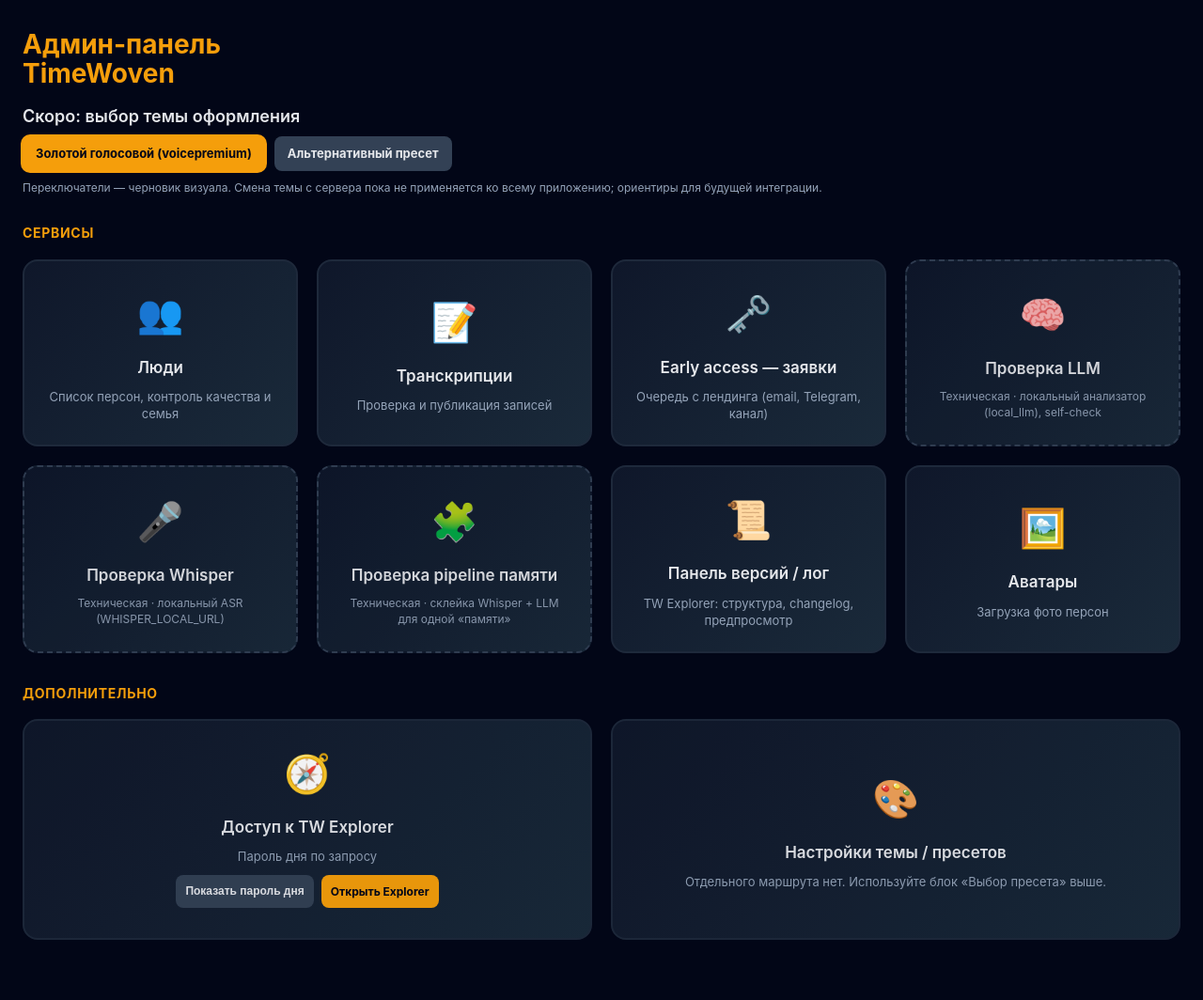
After one commit to Dmitriy-Bondarev/TimeWoven, a Python web app: template app/web/templates/admin/admindashboard.html in a window 1280 px wide. The commit adds this page. Shown: the whole page at 94% size. Run offline with Jinja, Linux system fonts and the light colour scheme; the template is opened without the code that fills it, so the values that code supplies are empty.

Commit message:
style(admin): people search panel, avatars surface, dashboard early-access + tech tiles
Made-with: Cursor

```diff
--- /dev/null
+++ b/app/web/templates/admin/admindashboard.html
@@ -0,0 +1,227 @@
+<!DOCTYPE html>
+<html lang="ru">
+<head>
+  <meta charset="UTF-8">
+  <meta name="viewport" content="width=device-width, initial-scale=1.0">
+  <title>Админ-панель TimeWoven</title>
+  <link rel="stylesheet" href="/static/site/theme.css" />
+  <style>
+    :root {
+      color-scheme: light dark;
+      --bg: #020617;
+      --card: #0f172a;
+      --text: #e5e7eb;
+      --muted: #94a3b8;
+      --accent: #f59e0b;
+      --ok: #22c55e;
+      --hover: #1e293b;
+      --line: #1e293b;
+    }
+    * { box-sizing: border-box; margin: 0; padding: 0; }
+    body {
+      background: var(--bg) !important;
+      color: var(--text) !important;
+      font-family: -apple-system, BlinkMacSystemFont, "Segoe UI", sans-serif !important;
+      padding: 32px 24px;
+    }
+    h1 { font-size: 28px; font-weight: 700; margin-bottom: 20px; color: var(--accent); }
+    h2 { font-size: 16px; font-weight: 700; color: var(--accent); margin: 0 0 12px; }
+    .section-label {
+      font-size: 14px; font-weight: 700; color: var(--accent);
+      text-transform: uppercase; letter-spacing: 0.05em; margin: 0 0 12px;
+    }
+    /* Theme preset pills (same weight as CTA on /admin/people) */
+    .theme-presets { margin-bottom: 28px; }
+    .theme-presets h2 { text-transform: none; font-size: 18px; color: var(--text); font-weight: 600; margin-bottom: 12px; }
+    .theme-pill-row { display: flex; flex-wrap: wrap; gap: 10px; align-items: center; }
+    .admin-btn, a.admin-btn, button.admin-btn {
+      display: inline-block;
+      color: #020617;
+      background: var(--accent);
+      font-size: 13px;
+      text-decoration: none;
+      border: none;
+      padding: 8px 14px;
+      border-radius: 8px;
+      font-weight: 700;
+      cursor: default;
+    }
+    a.admin-btn { cursor: pointer; }
+    a.admin-btn:hover { filter: brightness(1.05); }
+    .theme-pill.is-active {
+      box-shadow: 0 0 0 2px var(--accent);
+    }
+    .theme-pill.muted { background: #334155; color: var(--text); }
+    .theme-note { color: var(--muted); font-size: 12px; margin-top: 8px; }
+    .admin-grid {
+      display: grid;
+      grid-template-columns: repeat(auto-fit, minmax(260px, 1fr));
+      gap: 20px;
+      margin-bottom: 32px;
+    }
+    a.admin-tile, div.admin-tile {
+      display: flex;
+      flex-direction: column;
+      justify-content: center;
+      align-items: center;
+      min-height: 180px;
+      background: linear-gradient(135deg, var(--card) 0%, #1a2a3a 100%);
+      border: 2px solid #1e293b;
+      border-radius: 16px;
+      padding: 24px;
+      text-decoration: none;
+      color: inherit;
+      transition: all 0.25s ease;
+    }
+    a.admin-tile:hover {
+      border-color: var(--accent);
+      background: linear-gradient(135deg, var(--hover) 0%, #243649 100%);
+      transform: translateY(-3px);
+      box-shadow: 0 10px 28px rgba(245, 158, 11, 0.12);
+    }
+    .admin-tile.is-static { cursor: default; opacity: 0.95; }
+    /* Технические / WIP-плитки: те же маршруты, только визуальное отличие */
+    a.admin-tile.admin-tile--tech {
+      border-style: dashed;
+      border-color: #334155;
+      opacity: 0.92;
+    }
+    a.admin-tile.admin-tile--tech:hover {
+      border-color: rgba(245, 158, 11, 0.4);
+    }
+    a.admin-tile.admin-tile--tech .tile-desc { font-size: 12px; }
+    .admin-tile .tile-icon { font-size: 40px; margin-bottom: 12px; }
+    .admin-tile .tile-title { font-size: 17px; font-weight: 600; text-align: center; margin-bottom: 8px; }
+    .admin-tile .tile-desc { font-size: 13px; color: var(--muted); text-align: center; line-height: 1.4; }
+    .admin-section {
+      border: 1px solid var(--line);
+      border-radius: 14px;
+      padding: 20px 22px;
+      background: #0f172a;
+      max-width: 720px;
+    }
+    .admin-section p { color: var(--text); font-size: 14px; line-height: 1.5; margin: 0 0 10px; }
+    .admin-section a { color: var(--accent); font-weight: 600; }
+    .admin-section a:hover { text-decoration: underline; }
+    .subgrid { margin-top: 8px; }
+    .section-title { font-size: 14px; font-weight: 700; color: var(--accent); text-transform: uppercase; letter-spacing: 0.05em; margin-bottom: 16px; margin-top: 0; }
+    .explorer-actions { margin-top: 10px; display: flex; gap: 8px; flex-wrap: wrap; justify-content: center; }
+    .mini-btn { text-decoration: none; color: #020617; background: var(--accent); border-radius: 8px; padding: 8px 10px; font-size: 12px; font-weight: 700; border: none; cursor: pointer; }
+    .mini-btn:hover { opacity: 0.9; }
+    .mini-btn.secondary { color: var(--text); background: #334155; }
+    .pw-box { margin-top: 8px; font-family: ui-monospace, SFMono-Regular, Menlo, Monaco, Consolas, monospace; font-size: 16px; font-weight: 700; color: var(--accent); border: 1px solid #334155; border-radius: 8px; padding: 6px 10px; background: #020617; }
+    .muted-note { color: var(--muted); font-size: 12px; margin-top: 8px; }
+  </style>
+</head>
+<body>
+  <h1>Админ-панель TimeWoven</h1>
+
+  <section class="theme-presets" aria-label="Скоро: выбор темы оформления">
+    <h2>Скоро: выбор темы оформления</h2>
+    <div class="theme-pill-row" aria-hidden="true">
+      <span class="admin-btn theme-pill is-active" title="Пресет по умолчанию (без смены на стороне сервера)">Золотой голосовой (voicepremium)</span>
+      <span class="admin-btn theme-pill muted" title="Альтернативный внешний вид (UI-only)">Альтернативный пресет</span>
+    </div>
+    <p class="theme-note">Переключатели — черновик визуала. Смена темы с сервера пока не применяется ко всему приложению; ориентиры для будущей интеграции.</p>
+  </section>
+
+  <p class="section-title">Сервисы</p>
+  <div class="admin-grid" role="navigation" aria-label="Сервисы админки">
+    <a href="/admin/people" class="admin-tile">
+      <div class="tile-icon">👥</div>
+      <div class="tile-title">Люди</div>
+      <div class="tile-desc">Список персон, контроль качества и семья</div>
+    </a>
+    <a href="/admin/transcriptions" class="admin-tile">
+      <div class="tile-icon">📝</div>
+      <div class="tile-title">Транскрипции</div>
+      <div class="tile-desc">Проверка и публикация записей</div>
+    </a>
+    <a href="/admin/early-access" class="admin-tile">
+      <div class="tile-icon">🗝️</div>
+      <div class="tile-title">Early access — заявки</div>
+      <div class="tile-desc">Очередь с лендинга (email, Telegram, канал)</div>
+    </a>
+    <a href="{{ local_llm_check_url|default('/admin/ai/local-llm-check') }}" class="admin-tile admin-tile--tech">
+      <div class="tile-icon">🧠</div>
+      <div class="tile-title">Проверка LLM</div>
+      <div class="tile-desc">Техническая · локальный анализатор (local_llm), self-check</div>
+    </a>
+    <a href="/admin/whisper/local-test" class="admin-tile admin-tile--tech">
+      <div class="tile-icon">🎤</div>
+      <div class="tile-title">Проверка Whisper</div>
+      <div class="tile-desc">Техническая · локальный ASR (WHISPER_LOCAL_URL)</div>
+    </a>
+    <a href="/admin/pipeline/memory-test" class="admin-tile admin-tile--tech">
+      <div class="tile-icon">🧩</div>
+      <div class="tile-title">Проверка pipeline памяти</div>
+      <div class="tile-desc">Техническая · склейка Whisper + LLM для одной «памяти»</div>
+    </a>
+    <a href="{{ explorer_url|default('/explorer/') }}" class="admin-tile">
+      <div class="tile-icon">📜</div>
+      <div class="tile-title">Панель версий / лог</div>
+      <div class="tile-desc">TW Explorer: структура, changelog, предпросмотр</div>
+    </a>
+    <a href="/admin/avatars" class="admin-tile">
+      <div class="tile-icon">🖼️</div>
+      <div class="tile-title">Аватары</div>
+      <div class="tile-desc">Загрузка фото персон</div>
+    </a>
+  </div>
+
+  <p class="section-title">Дополнительно</p>
+  <div class="admin-grid subgrid">
+    <div class="admin-tile is-static" id="tw-explorer-access" role="group" aria-label="Пароль Explorer">
+      <div class="tile-icon">🧭</div>
+      <div class="tile-title">Доступ к TW Explorer</div>
+      <div class="tile-desc">Пароль дня по запросу</div>
+      <div class="explorer-actions">
+        <button class="mini-btn secondary" id="show-explorer-password" type="button">Показать пароль дня</button>
+        <a href="{{ explorer_url|default('/explorer/') }}" class="mini-btn">Открыть Explorer</a>
+      </div>
+      <div id="explorer-password-box" class="pw-box" style="display:none;"></div>
+      <div id="explorer-password-error" class="muted-note"></div>
+    </div>
+    <div class="admin-tile is-static" aria-label="Пресеты в разработке">
+      <div class="tile-icon">🎨</div>
+      <div class="tile-title">Настройки темы / пресетов</div>
+      <div class="tile-desc">Отдельного маршрута нет. Используйте блок «Выбор пресета» выше.</div>
+    </div>
+  </div>
+
+  <script>
+    (function() {
+      const button = document.getElementById("show-explorer-password");
+      const box = document.getElementById("explorer-password-box");
+      const error = document.getElementById("explorer-password-error");
+
+      if (!button || !box || !error) {
+        return;
+      }
+
+      button.addEventListener("click", async function() {
+        error.textContent = "";
+        button.disabled = true;
+        button.textContent = "Загрузка...";
+
+        try {
+          const response = await fetch("/admin/explorer/password", { credentials: "same-origin" });
+          if (!response.ok) {
+            throw new Error("Не удалось получить пароль дня");
+          }
+
+          const data = await response.json();
+          box.textContent = data.password || "Пароль не найден";
+          box.style.display = "block";
+          button.textContent = "Обновить пароль";
+        } catch (e) {
+          error.textContent = "Не удалось загрузить пароль дня.";
+          button.textContent = "Показать пароль дня";
+        } finally {
+          button.disabled = false;
+        }
+      });
+    })();
+  </script>
+</body>
+</html>
```
Also changed, not shown: app/web/templates/admin/admin_people.html (+34 -4 lines), app/web/templates/admin/avatars_form.html (+92 -32 lines).
